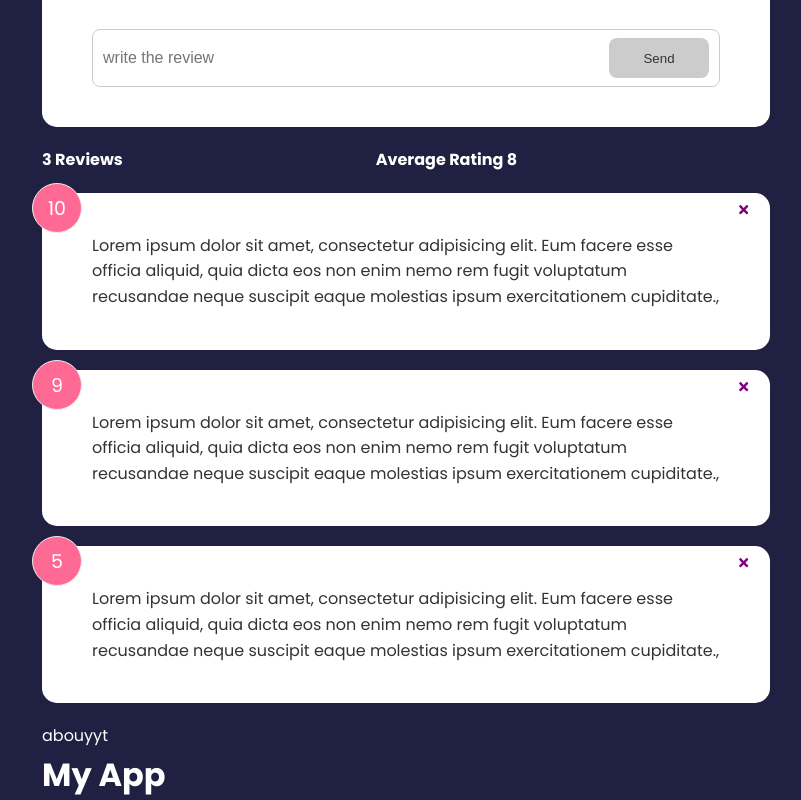
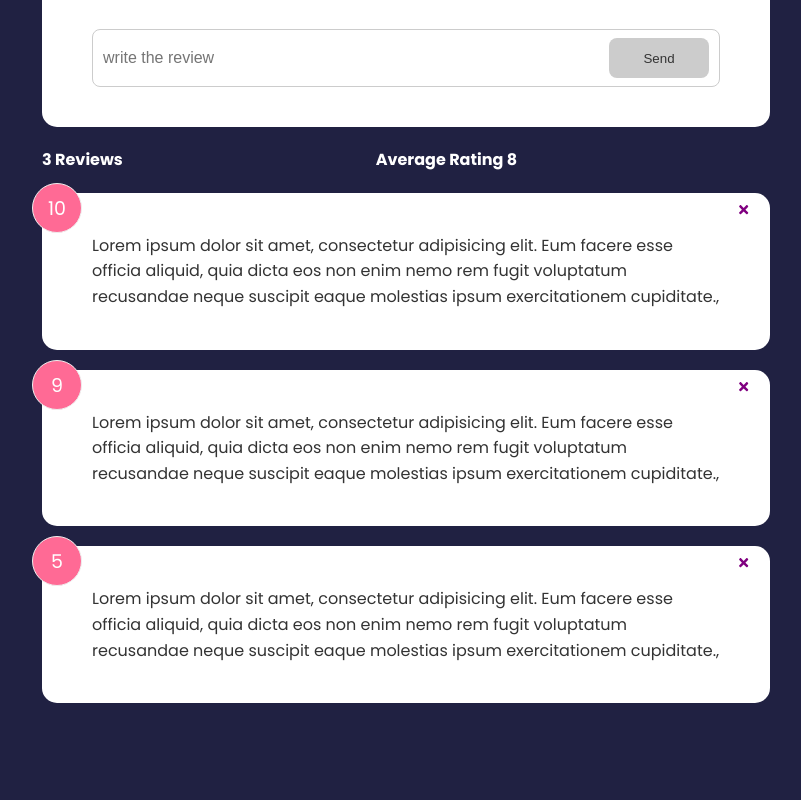
Before and after one commit to haamid10/feedback-UI, a React (Create React App) app: page /about in a window 1280 px wide. Shown: the part 266-1066 px from the top of the page, without its empty margins (234-1035 px from the left). After the commit the page ends 989 px from the top, so only its background shows below. Built offline with nearby package versions, Linux system fonts and the light colour scheme.

Commit message:
main xaabxaab

```diff
--- a/src/App.jsx
+++ b/src/App.jsx
@@ -4,7 +4,8 @@ import FeedbackList from "./components/FeedbackList";
 import FeedbackData from "./data/FeedbackData";
 import FeedbackStats from "./components/FeedbackStats";
 import FeedbackForm from "./components/FeedbackForm";
-import About from './pages/About'
+import AboutPage from './pages/AboutPage'
+import {BrowserRouter as Router, Route} from 'react-router-dom'
 
 function App() {
   const [feedback, setFeedback]= useState(FeedbackData)
@@ -20,17 +21,18 @@ const addFeedback = (newFeedback)=>{
   setFeedback([...feedback,newFeedback])
 }
   return (
-    < >
+    <Router>
      <Header/>
      <div className="container">
-      <FeedbackForm onadd={addFeedback}/>
-      <FeedbackStats feedback={feedback}/>
-      <FeedbackList feedback={feedback} onAdd={deleteFeedback}/>
-      <About/>
-      <h1>My App</h1>
+      <route exact path="/">
+        <FeedbackForm onadd={addFeedback}/>
+        <FeedbackStats feedback={feedback}/>
+        <FeedbackList feedback={feedback} onAdd={deleteFeedback}/>
+      </route>
+             <route path="/about" component= {AboutPage}/>
      </div>
 
-    </>
+    </Router>
   );
 }
 
--- a/src/pages/About.jsx
+++ /dev/null
@@ -1,11 +0,0 @@
-import React from 'react'
-
-function About() {
-  return (
-    <div>
-      abouyyt
-    </div>
-  )
-}
-
-export default About
--- /dev/null
+++ b/src/pages/AboutPage.jsx
@@ -0,0 +1,11 @@
+import React from 'react'
+
+function AboutPage() {
+  return (
+    <div>
+      <h1>siuu anouer dahf;djhffhuh</h1>
+    </div>
+  )
+}
+
+export default AboutPage;
```
